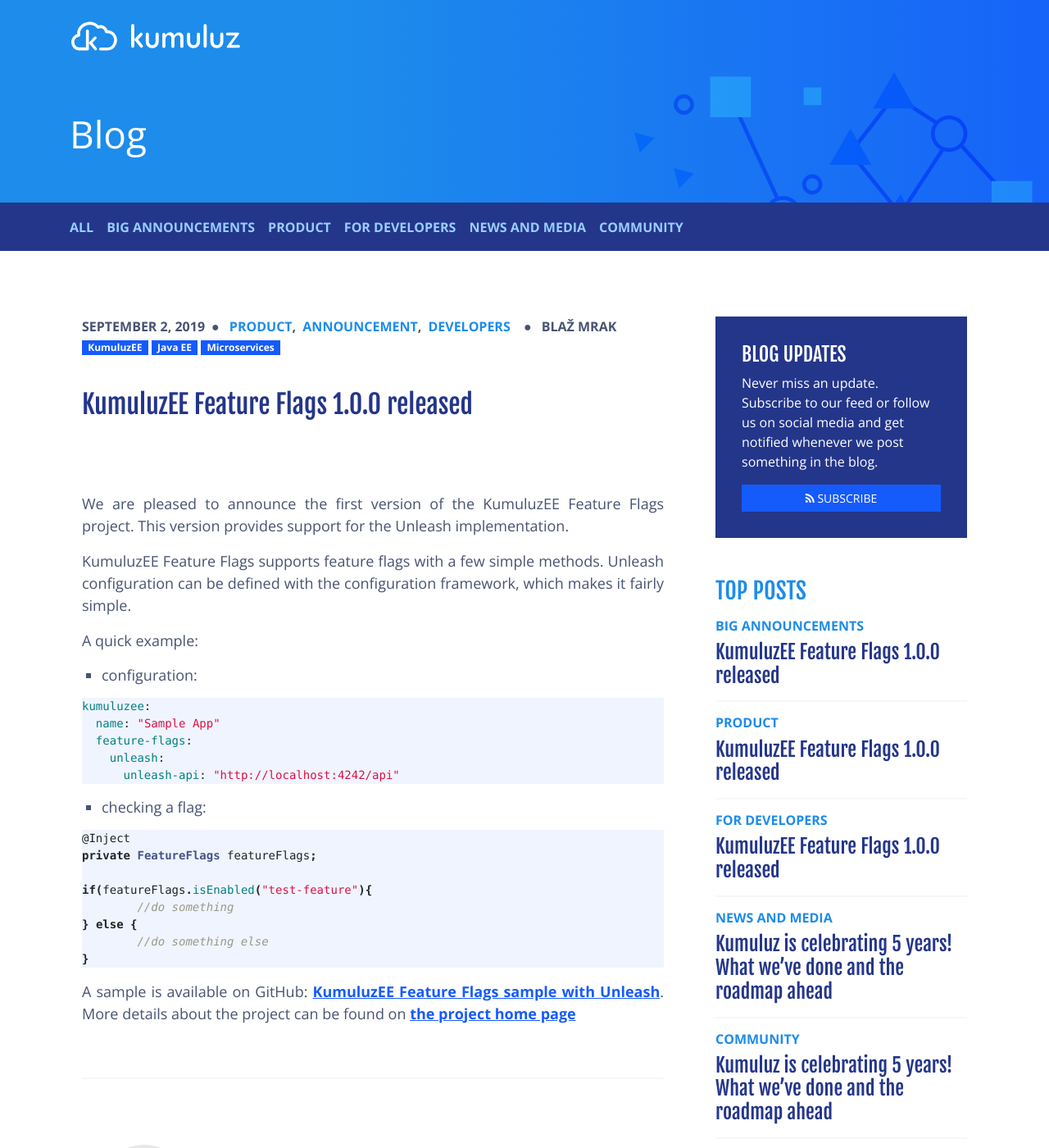
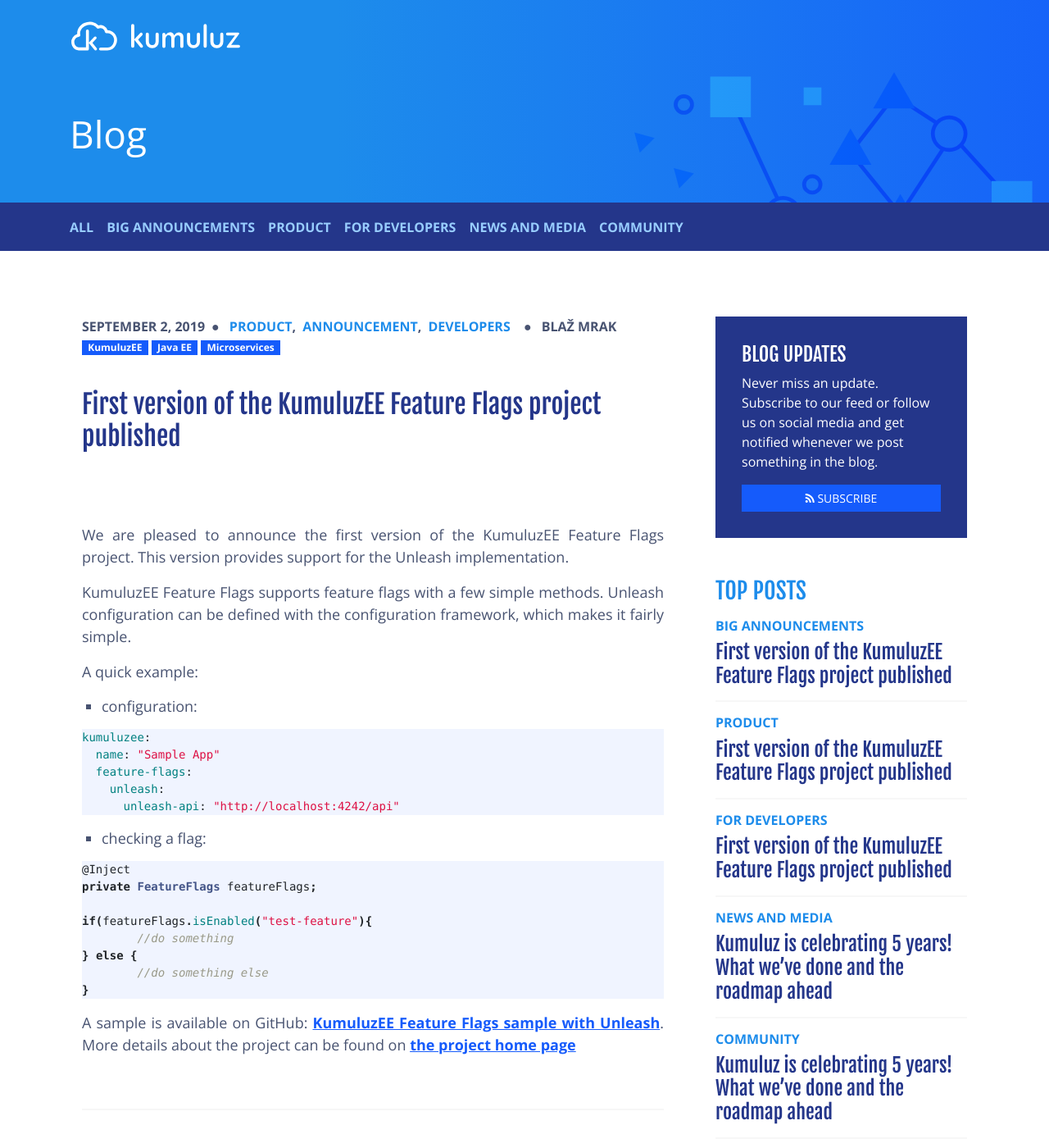
Before and after one commit to kumuluz/blog.sunesis.si, a Jekyll site: the page built from _posts/2019-09-02-kumuluzee-feature-flags-release-1.0.0.markdown, in a window 1280 px wide and 1400 px high. Shown: the whole window at 82% size. Built offline with Jekyll 4.4.1, drawn with Linux system fonts in a browser that asks for light colours.

Commit message:
changed title

```diff
--- a/_posts/2019-09-02-kumuluzee-feature-flags-release-1.0.0.markdown
+++ b/_posts/2019-09-02-kumuluzee-feature-flags-release-1.0.0.markdown
@@ -1,6 +1,6 @@
 ---
 layout: post
-title:  "KumuluzEE Feature Flags 1.0.0 released"
+title:  "First version of the KumuluzEE Feature Flags project published"
 date:   2019-09-02
 author: blazm
 categories: [Product, Announcement, Developers]
```
